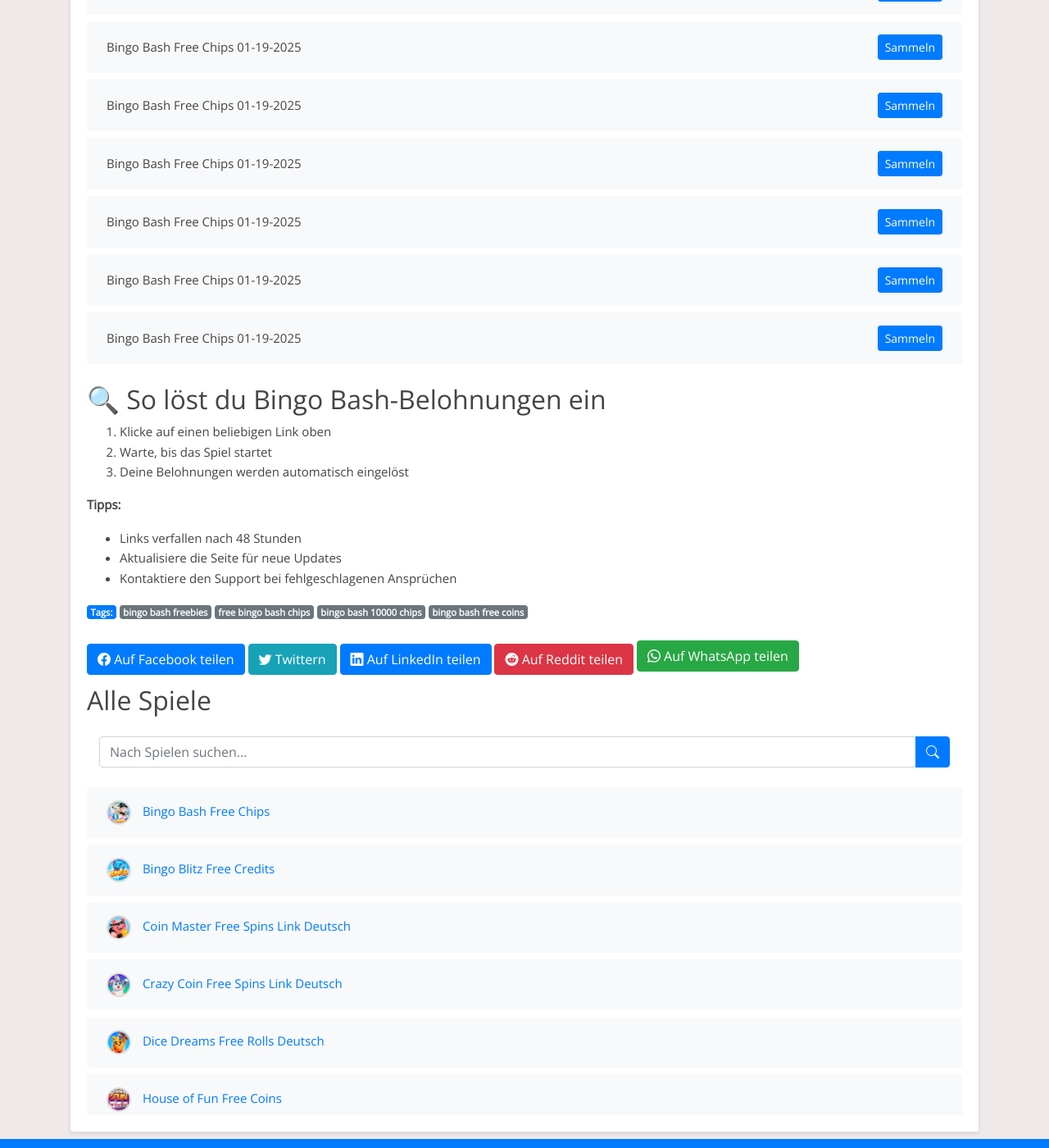
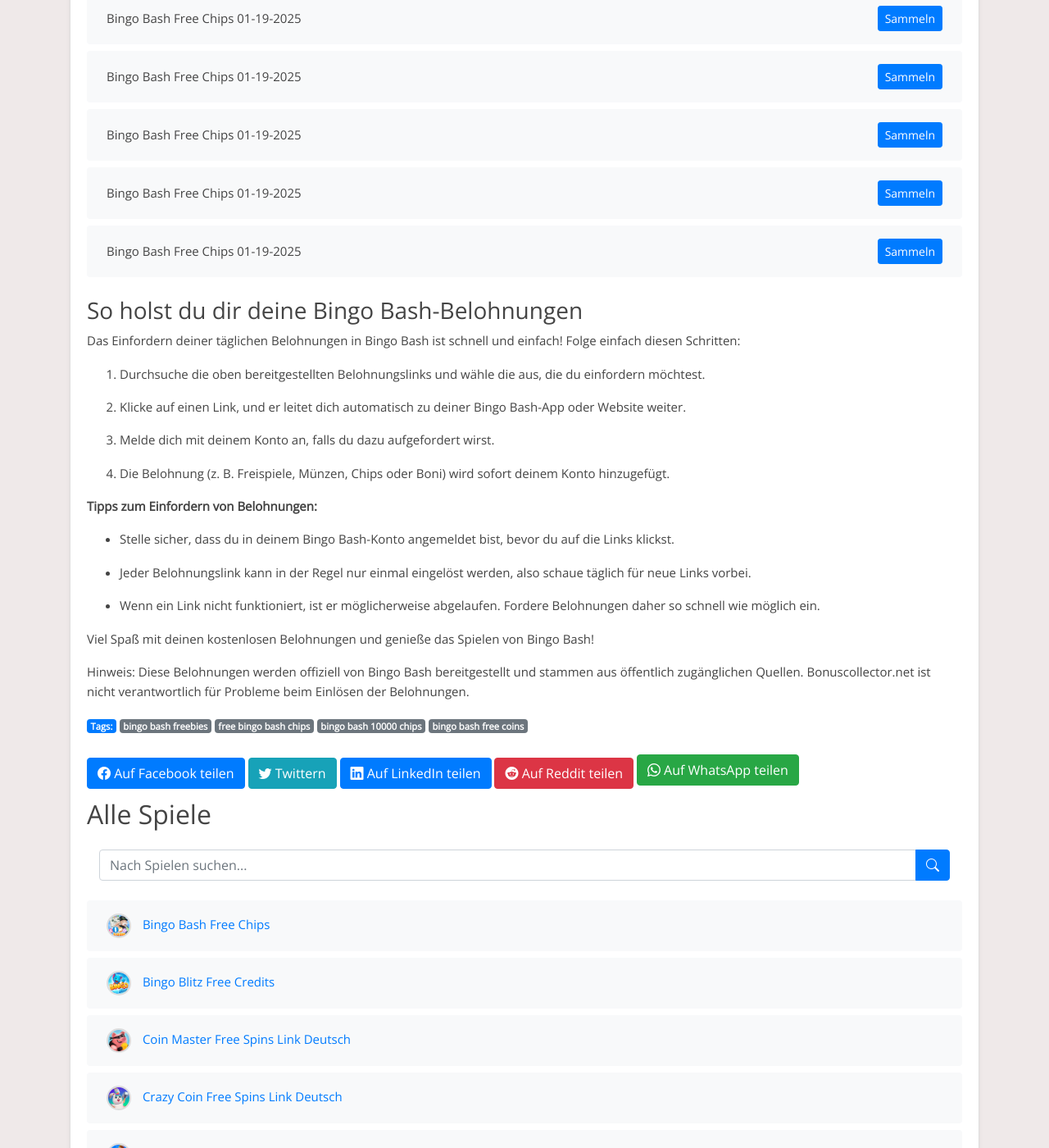
Before and after one commit to Prollad99/bs-de, a Jekyll site: the page built from _posts/2025-01-19-bingo-bash.md, in a window 1280 px wide and 1400 px high, scrolled down 7378 px. Shown: the whole window at 82% size. Built offline with Jekyll 4.4.1, drawn with Linux system fonts in a browser that asks for light colours; some of the changed text lies outside the part shown.

Commit message:
Aktualisiere bingo-bash-Belohnungslinks, Inhalte und Änderungsdatum

```diff
--- a/_data/include_files.yml
+++ b/_data/include_files.yml
@@ -17,7 +17,7 @@
   last_modified: 2025-01-29 05:13:00
 
 bingo-bash.html:
-  last_modified: 2025-01-29 04:38:23
+  last_modified: 2025-01-30 16:12:11
 
 slotpark.html:
   last_modified: 2025-01-30 16:12:08
--- a/_includes/bingo-bash.html
+++ b/_includes/bingo-bash.html
@@ -1,4 +1,16 @@
 <ul class="list-group mt-3 mb-4">
+  <li class="list-group-item d-flex justify-content-between align-items-center">
+    <span>Bingo Bash Free Chips 01-30-2025</span>
+    <a href="https://scrb.ly/4fWkrI0" class="btn btn-primary btn-sm">Sammeln</a>
+  </li>
+  <li class="list-group-item d-flex justify-content-between align-items-center">
+    <span>Bingo Bash Free Chips 01-30-2025</span>
+    <a href="https://bingo.bitrhymes.com/apps/bingo/facebook/app/ads/viral.php?device=androidp&hash=122996f7dc7182124180a0296c7d8308&fr_id=&time=&type=erv2&item_id=0&verify=&ptyp=IG&ctyp=BINIGST20250129&se=&yahoo_id=&ref=viral&us_type=eyJzdCI6MTczODEwMTYwMCwiZXQiOjE3MzgzNjA4MDAsInJuIjo2NDIsInJ3ZCI6eyJjaGlwcyI6OH19&rc=&ref=viral&ref_2=na&ref_3=na&ptyp=IG&ctyp=BINIGST20250129" class="btn btn-primary btn-sm">Sammeln</a>
+  </li>
+  <li class="list-group-item d-flex justify-content-between align-items-center">
+    <span>Bingo Bash Free Chips 01-30-2025</span>
+    <a href="https://scrb.ly/4jaGiym" class="btn btn-primary btn-sm">Sammeln</a>
+  </li>
   <li class="list-group-item d-flex justify-content-between align-items-center">
     <span>Bingo Bash Free Chips 01-29-2025</span>
     <a href="https://scrb.ly/4fQ3LlC" class="btn btn-primary btn-sm">Sammeln</a>
@@ -387,16 +399,4 @@
     <span>Bingo Bash Free Chips 01-19-2025</span>
     <a href="https://scrb.ly/3ZDeREt" class="btn btn-primary btn-sm">Sammeln</a>
   </li>
-  <li class="list-group-item d-flex justify-content-between align-items-center">
-    <span>Bingo Bash Free Chips 01-19-2025</span>
-    <a href="https://scrb.ly/3ZDonY5" class="btn btn-primary btn-sm">Sammeln</a>
-  </li>
-  <li class="list-group-item d-flex justify-content-between align-items-center">
-    <span>Bingo Bash Free Chips 01-19-2025</span>
-    <a href="https://scrb.ly/401l7WX" class="btn btn-primary btn-sm">Sammeln</a>
-  </li>
-  <li class="list-group-item d-flex justify-content-between align-items-center">
-    <span>Bingo Bash Free Chips 01-19-2025</span>
-    <a href="https://scrb.ly/3ZejVA4" class="btn btn-primary btn-sm">Sammeln</a>
-  </li>
 </ul>
--- a/_includes/bingo-bash_footer.html
+++ b/_includes/bingo-bash_footer.html
@@ -1,9 +1,27 @@
-## 🔍 So löst du Bingo Bash-Belohnungen ein
-1. Klicke auf einen beliebigen Link oben
-2. Warte, bis das Spiel startet
-3. Deine Belohnungen werden automatisch eingelöst
+### So holst du dir deine Bingo Bash-Belohnungen
 
-**Tipps:**
-- Links verfallen nach 48 Stunden
-- Aktualisiere die Seite für neue Updates
-- Kontaktiere den Support bei fehlgeschlagenen Ansprüchen
+
+Das Einfordern deiner täglichen Belohnungen in Bingo Bash ist schnell und einfach! Folge einfach diesen Schritten:
+
+1. Durchsuche die oben bereitgestellten Belohnungslinks und wähle die aus, die du einfordern möchtest.
+
+2. Klicke auf einen Link, und er leitet dich automatisch zu deiner Bingo Bash-App oder Website weiter.
+
+3. Melde dich mit deinem Konto an, falls du dazu aufgefordert wirst.
+
+4. Die Belohnung (z. B. Freispiele, Münzen, Chips oder Boni) wird sofort deinem Konto hinzugefügt.
+
+
+**Tipps zum Einfordern von Belohnungen:**
+
+- Stelle sicher, dass du in deinem Bingo Bash-Konto angemeldet bist, bevor du auf die Links klickst.
+
+- Jeder Belohnungslink kann in der Regel nur einmal eingelöst werden, also schaue täglich für neue Links vorbei.
+
+- Wenn ein Link nicht funktioniert, ist er möglicherweise abgelaufen. Fordere Belohnungen daher so schnell wie möglich ein.
+
+
+Viel Spaß mit deinen kostenlosen Belohnungen und genieße das Spielen von Bingo Bash!
+
+
+Hinweis: Diese Belohnungen werden offiziell von Bingo Bash bereitgestellt und stammen aus öffentlich zugänglichen Quellen. Bonuscollector.net ist nicht verantwortlich für Probleme beim Einlösen der Belohnungen.
--- a/_includes/bingo-bash_post.html
+++ b/_includes/bingo-bash_post.html
@@ -1,17 +1,13 @@
-### 🎮 Bingo Bash Kostenlose Belohnungen (Aktualisiert: 2025-01-29)
+Entdecke tägliche Bingo Bash-Belohnungen!
 
-Erhalte täglich aktualisierte Bingo Bash-Links für:
-✅ Kostenlose Spins
-✅ Bonusmünzen
-✅ Zeitlich begrenzte Angebote
 
-**Warum unsere Links verwenden?**
-- Alle 30 Minuten aktualisiert
-- Funktioniert auf allen Geräten
-- Kein Login erforderlich
+Bist du ein Fan von Bingo Bash und möchtest dein Spielerlebnis verbessern? Du bist hier genau richtig! Diese Seite ist allen Bingo Bash-Enthusiasten gewidmet, die täglich kostenlose Belohnungen einfordern möchten. Hier findest du die neuesten Links, um Freispiele, Münzen, Chips und andere spannende Boni zu sammeln, damit du das Spiel noch mehr genießen kannst.
 
-⚠️ Voraussetzungen:
-- Neueste Spielversion installiert
-- Stabile Internetverbindung
 
-*Überprüft und funktionsfähig ab 2025-01-29*
+Bingo Bash ist ein unterhaltsames Spiel, das von Millionen geliebt wird. Ob du höhere Level erreichen oder einfach nur den Nervenkitzel genießen möchtest – unsere täglichen Belohnungslinks halten dich im Spiel.
+
+
+Hinweis: Bingo Bash ist eine kostenlose App, die ausschließlich zu Unterhaltungszwecken entwickelt wurde. Bonuscollector.net ist eine unabhängige Plattform und steht in keiner Verbindung zu den Entwicklern oder Eigentümern von Bingo Bash.
+
+
+Schau täglich vorbei, um sicherzustellen, dass du keine Belohnung verpasst!
```
Also changed, not shown: links-json/bingo-bash.json (+12 -12 lines).
